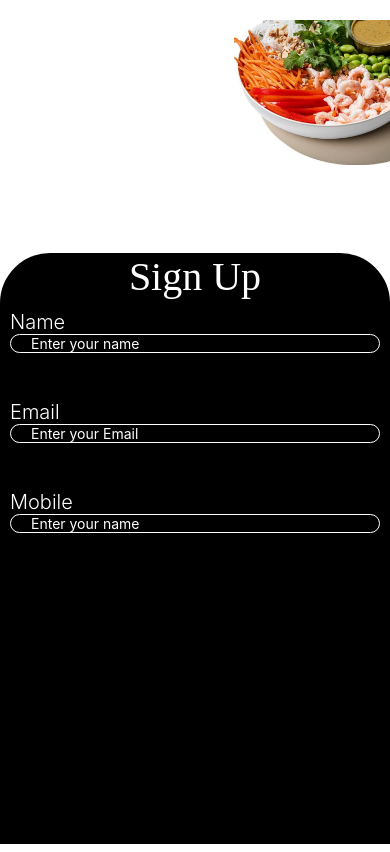
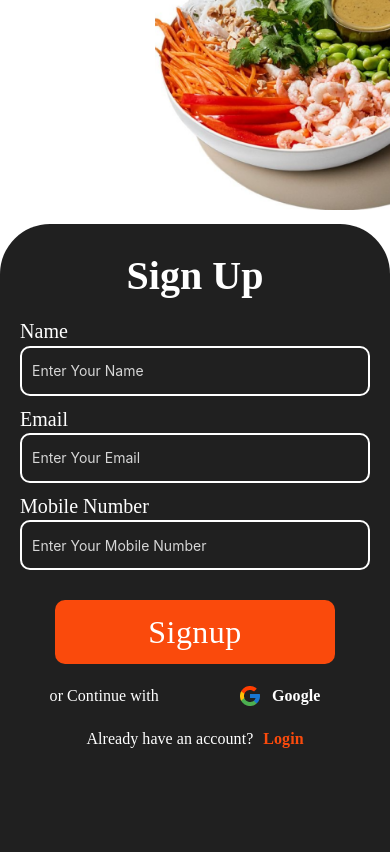
Before and after one commit to meAasifAli/food_delivery, a React Native app: screen /signup in a window 390 px wide. Built offline with nearby package versions, Linux system fonts and the light colour scheme.

Commit message:
feat:added login and signup

```diff
--- a/components/Button.jsx
+++ b/components/Button.jsx
@@ -7,28 +7,33 @@ const Button = ({ title, onHandlePress }) => {
     return (
         <TouchableOpacity
             onPress={onHandlePress}
-            style={{
+            style={styles.container}>
+            <Text style={styles.text}>{title}</Text>
+        </TouchableOpacity>
+    )
+}
+
+export default Button
+
+const styles = StyleSheet.create({
+    container: {
         backgroundColor: "#FA4A0C",
         height: height * (64 / height),
         width: width * (280 / width),
         borderRadius: 10,
         display: "flex",
         justifyContent: "center",
-                alignItems: "center"
-            }}>
-            <Text style={{
+        alignItems: "center",
+        marginHorizontal: "auto",
+        marginTop: 20
+    },
+    text: {
         color: "#fff",
-                fontFamily: "Open-Sans",
+        fontFamily: "OpenSans-Regular",
         fontWeight: "400",
         fontSize: 32,
         lineHeight: 43,
         letterSpacing: 0.43,
         textAlign: "center"
-            }}>{title}</Text>
-        </TouchableOpacity>
-    )
     }
-
-export default Button
-
-const styles = StyleSheet.create({})
+})
--- /dev/null
+++ b/components/CustomLink.jsx
@@ -0,0 +1,21 @@
+import { StyleSheet, Text, View } from 'react-native'
+import React from 'react'
+import { Link } from '@react-navigation/native'
+
+const CustomLink = ({ href, size, color, lh, ls, fw, ff, maxW, title }) => {
+    return (
+        <Link style={{
+            fontSize: size,
+            color: color,
+            lineHeight: lh,
+            letterSpacing: ls,
+            fontWeight: fw,
+            fontFamily: ff,
+            maxWidth: maxW
+        }} to={{ screen: href }} >{title}</Link>
+    )
+}
+
+export default CustomLink
+
+const styles = StyleSheet.create({})
--- /dev/null
+++ b/components/InputField.jsx
@@ -0,0 +1,56 @@
+import { Dimensions, Keyboard, KeyboardAvoidingView, Platform, StyleSheet, Text, TextInput, TouchableWithoutFeedback, View } from 'react-native'
+import React from 'react'
+
+const { width, height } = Dimensions.get("window")
+
+const InputField = ({ label, placeholder, secure, type }) => {
+    return (
+        <KeyboardAvoidingView behavior={Platform.OS === "ios" ? "padding" : "height"} style={styles.inputContainer}>
+            <TouchableWithoutFeedback onPress={Keyboard.dismiss}>
+                <View>
+                    <Text style={styles.label}>
+                        {label}
+                    </Text>
+                    <TextInput
+                        keyboardType={type}
+                        placeholder={placeholder}
+                        placeholderTextColor={"#D6D6D6"}
+                        secureTextEntry={secure}
+                        style={styles.input}
+                    />
+                </View>
+            </TouchableWithoutFeedback>
+        </KeyboardAvoidingView>
+    )
+}
+
+export default InputField
+
+const styles = StyleSheet.create({
+    inputContainer: {
+        display: "flex",
+        flexDirection: "column",
+        justifyContent: "flex-start",
+        gap: 2,
+        marginBottom: 10
+    },
+    label: {
+        marginLeft: 10,
+        color: "#fff",
+        fontFamily: "OpenSans-Regular",
+        fontWeight: "300",
+        fontSize: 20,
+        lineHeight: 27.24,
+        letterSpacing: 0.05
+    },
+    input: {
+        height: height * (50 / height),
+        width: width * (350 / width),
+        margin: "auto",
+        borderWidth: 2,
+        borderColor: "#fff",
+        borderRadius: 10,
+        paddingLeft: 10,
+        color: "#fff"
+    }
+})
--- /dev/null
+++ b/components/Typography.jsx
@@ -0,0 +1,24 @@
+import { StyleSheet, Text, View } from 'react-native'
+import React from 'react'
+
+const Typography = ({ title, size, color, lh, ls, fw, ff, maxW, ta, mv, mh }) => {
+    return (
+        <Text style={{
+            fontSize: size,
+            color: color,
+            lineHeight: lh,
+            letterSpacing: ls,
+            fontWeight: fw,
+            fontFamily: ff,
+            maxWidth: maxW,
+            textAlign: ta,
+            marginVertical: mv,
+            marginHorizontal: mh
+
+        }}>{title}</Text>
+    )
+}
+
+export default Typography
+
+const styles = StyleSheet.create({})
--- a/screens/landing.jsx
+++ b/screens/landing.jsx
@@ -18,7 +18,7 @@ const LandingPage = () => {
           Order, Eat, Repeat!</Text>
       </View>
       <View style={styles.bottomContainer}>
-        <Button title={"Get Started"} />
+        <Button onHandlePress={() => navigation.navigate("signup")} title={"Get Started"} />
       </View>
     </View>
   );
@@ -47,7 +47,7 @@ const styles = StyleSheet.create({
   },
   primaryHeading: {
     color: "#FA4A0C",
-    fontFamily: "Open-Sans",
+    fontFamily: "OpenSans-Regular",
     fontWeight: "700",
     fontSize: 48,
     lineHeight: 65,
@@ -56,7 +56,7 @@ const styles = StyleSheet.create({
   },
   secondaryHeading: {
     color: "#00030F",
-    fontFamily: "Open-Sans",
+    fontFamily: "OpenSans-Regular",
     fontWeight: "400",
     fontSize: 16,
     lineHeight: 25,
--- a/screens/signin.jsx
+++ b/screens/signin.jsx
@@ -1,14 +1,173 @@
-import { StyleSheet, Text, View } from 'react-native'
-import React from 'react'
+import {
+  StyleSheet,
+  View,
+  Dimensions,
+  Image,
+} from 'react-native';
+import React from 'react';
+import InputField from '../components/InputField';
+import Button from '../components/Button';
+import Typography from '../components/Typography';
+import CustomLink from '../components/CustomLink';
+const { width, height } = Dimensions.get('window');
 
-const SigninScreen= () => {
+const SigninScreen = () => {
   return (
-    <View>
-      <Text>signin</Text>
+    <View style={styles.container}>
+      <View style={styles.imgWrapper}>
+        <Image style={styles.img} source={require("../assets/images/bg.png")} />
+      </View>
+      <View
+        style={styles.formContainer}
+      >
+        <Typography
+          title={"Sign In"}
+          color="#fff"
+          ff="OpenSans-Regular"
+          fw={700}
+          size={40}
+          lh={54.47}
+          ls={0.05}
+          ta={"center"}
+          mv={16}
+        />
+
+        <View
+          style={{
+            marginVertical: 16
+          }}
+        >
+          <Typography
+            title={"Feast on convenience,"}
+            color="#fff"
+            ff="OpenSans-Regular"
+            fw={300}
+            size={20}
+            lh={27.24}
+            ls={0.05}
+            ta={"center"}
+            maxW={364}
+            mh={"auto"}
+
+          />
+          <Typography
+            title={"Login to indulge in culinary delights!"}
+            color="#fff"
+            ff="OpenSans-Regular"
+            fw={300}
+            size={20}
+            lh={27.24}
+            ls={0.05}
+            ta={"center"}
+            maxW={364}
+            mh={"auto"}
+
+          />
+        </View>
+
+        <InputField type={"numeric"} label={"Mobile Number"} placeholder={"Enter Your Mobile Number"} />
+        <Button title={"Signin"} />
+        <View style={styles.optionContainer}>
+          <View>
+            <Typography
+              title={"or Continue with"}
+              size={16}
+              lh={21.79}
+              ls={0.05}
+              fw={400}
+              ff={"OpenSans-Regular"}
+              color={"#fff"}
+            />
+          </View>
+          <View style={styles.googleWrapper}>
+            <Image source={require("../assets/images/google.png")} />
+            <Typography
+              title={"Google"}
+              size={16}
+              lh={18.05}
+              ls={0.05}
+              fw={700}
+              ff={"OpenSans-Regular"}
+              color={"#fff"}
+            />
+          </View>
+        </View>
+        <View style={styles.navWrapper}>
+          <Typography
+            title={"Doesn't have an account?"}
+            size={16}
+            lh={21.79}
+            ls={0.05}
+            fw={400}
+            ff={"OpenSans-Regular"}
+            color={"#fff"}
+          />
+          <CustomLink title={"Signup"} href={"signup"} size={16}
+            lh={21.79}
+
+            ls={0.05}
+            fw={700}
+            ff={"OpenSans-Regular"}
+            color={"#FA4A0C"} />
+        </View>
+      </View>
     </View>
-  )
-}
+  );
+};
 
-export default SigninScreen
+export default SigninScreen;
 
-const styles = StyleSheet.create({})
+const styles = StyleSheet.create({
+  container: {
+    flex: 1,
+    backgroundColor: '#fff',
+    position: "relative"
+  },
+  imgWrapper: {
+    position: "absolute",
+    top: -40,
+    right: 0,
+
+  },
+  img: {
+    height: height * (282 / height),
+    width: width * (235 / width),
+    resizeMode: "contain"
+  },
+  formContainer: {
+    backgroundColor: "#202020",
+    height: height * (628 / height),
+    width: width * 1,
+    marginTop: height * (224 / height),
+    borderTopRightRadius: 50,
+    borderTopLeftRadius: 50,
+    padding: 10,
+
+
+  },
+  optionContainer: {
+    display: "flex",
+    justifyContent: "space-around",
+    flexDirection: "row",
+    alignItems: "center",
+    maxWidth: width * (350 / width),
+    marginVertical: 20,
+    // marginHorizontal: "auto"
+  },
+  googleWrapper: {
+    display: "flex",
+    flexDirection: "row",
+    alignItems: "center",
+    gap: 10,
+    justifyContent: "flex-start"
+  },
+  navWrapper: {
+    display: "flex",
+    flexDirection: "row",
+    justifyContent: "center",
+    alignItems: "center",
+    gap: 10,
+    flex: 0.9
+  }
+
+});
--- a/screens/signup.jsx
+++ b/screens/signup.jsx
@@ -1,45 +1,78 @@
 import {
   StyleSheet,
+  View,
+  Dimensions,
+  Image,
   Text,
-  View,
-  Image,
-  Dimensions,
-  TextInput,
 } from 'react-native';
 import React from 'react';
-const {width, height} = Dimensions.get('window');
+import InputField from '../components/InputField';
+import Button from '../components/Button';
+import Typography from '../components/Typography';
+import CustomLink from '../components/CustomLink';
+const { width, height } = Dimensions.get('window');
 
 const SignUpScreen = () => {
   return (
     <View style={styles.container}>
-      <Image source={require('../assets/images/bg.png')} style={styles.image} />
-      <View style={styles.bodycontainer}>
-        <Text style={styles.sigup}>Sign Up</Text>
-        <View style={styles.inputcontainer}>
-          <Text style={styles.inputtext}>Name</Text>
-          <TextInput
-            placeholder="Enter your name"
-            placeholderTextColor={'#FFFFFF'}
-            style={styles.inputbox}
+      <View style={styles.imgWrapper}>
+        <Image style={styles.img} source={require("../assets/images/bg.png")} />
+      </View>
+      <View
+        style={styles.formContainer}
+      >
+        <Text
+          style={styles.formHeading}
+        >Sign Up</Text>
+        <InputField label={"Name"} placeholder={"Enter Your Name"} />
+        <InputField label={"Email"} placeholder={"Enter Your Email"} />
+        <InputField type={"numeric"} label={"Mobile Number"} placeholder={"Enter Your Mobile Number"} />
+        <Button title={"Signup"} />
+        <View style={styles.optionContainer}>
+          <View>
+            <Typography
+              title={"or Continue with"}
+              size={16}
+              lh={21.79}
+              ls={0.05}
+              fw={400}
+              ff={"OpenSans-Regular"}
+              color={"#fff"}
+            />
+          </View>
+          <View style={styles.googleWrapper}>
+            <Image source={require("../assets/images/google.png")} />
+            <Typography
+              title={"Google"}
+              size={16}
+              lh={18.05}
+              ls={0.05}
+              fw={700}
+              ff={"OpenSans-Regular"}
+              color={"#fff"}
+            />
+          </View>
+        </View>
+        <View style={styles.navWrapper}>
+          <Typography
+            title={"Already have an account?"}
+            size={16}
+            lh={21.79}
+            ls={0.05}
+            fw={400}
+            ff={"OpenSans-Regular"}
+            color={"#fff"}
           />
-        </View>
-        <View style={styles.inputcontainer}>
-          <Text style={styles.inputtext}>Email</Text>
-          <TextInput
-            placeholder="Enter your Email"
-            placeholderTextColor={'#FFFFFF'}
-            style={styles.inputbox}
-          />
-        </View>
-        <View style={styles.inputcontainer}>
-          <Text style={styles.inputtext}>Mobile</Text>
-          <TextInput
-            placeholder="Enter your name"
-            placeholderTextColor={'#FFFFFF'}
-            style={styles.inputbox}
-          />
+          <CustomLink title={"Login"} href={"signin"} size={16}
+            lh={21.79}
+
+            ls={0.05}
+            fw={700}
+            ff={"OpenSans-Regular"}
+            color={"#FA4A0C"} />
         </View>
       </View>
+
     </View>
   );
 };
@@ -49,47 +82,62 @@ export default SignUpScreen;
 const styles = StyleSheet.create({
   container: {
     flex: 1,
-    backgroundColor: 'white',
+    backgroundColor: '#fff',
+    position: "relative"
   },
-  image: {
-    width: width * 0.4,
-    height: height * 0.22,
-    resizeMode: 'contain',
-    position: 'absolute',
+  imgWrapper: {
+    position: "absolute",
+    top: -40,
     right: 0,
+
   },
-  bodycontainer: {
-    height: height * 0.7,
-    width: width,
-    backgroundColor: 'black',
-    position: 'absolute',
-    bottom: 0,
+  img: {
+    height: height * (282 / height),
+    width: width * (235 / width),
+    resizeMode: "contain"
+  },
+  formContainer: {
+    backgroundColor: "#202020",
+    height: height * (628 / height),
+    width: width * 1,
+    marginTop: height * (224 / height),
     borderTopRightRadius: 50,
     borderTopLeftRadius: 50,
+    padding: 10
+
   },
-  sigup: {
-    color: 'white',
+  formHeading: {
+    color: "#fff",
+    fontFamily: "OpenSans-Regular",
+    fontWeight: "700",
     fontSize: 40,
-    fontFamily: 'OpenSans-Bold',
-    textAlign: 'center',
+    lineHeight: 54.47,
+    letterSpacing: 0.05,
+    textAlign: "center",
+    marginVertical: 15
   },
-  inputcontainer: {
-    width: '100%',
-    height: 90,
+  optionContainer: {
+    display: "flex",
+    justifyContent: "space-around",
+    flexDirection: "row",
+    alignItems: "center",
+    maxWidth: width * (350 / width),
+    marginVertical: 20,
+    // marginHorizontal: "auto"
+  },
+  googleWrapper: {
+    display: "flex",
+    flexDirection: "row",
+    alignItems: "center",
+    gap: 10,
+    justifyContent: "flex-start"
+  },
+  navWrapper: {
+    display: "flex",
+    flexDirection: "row",
+    justifyContent: "center",
+    alignItems: "center",
+    gap: 10
+  }
 
-    borderColor: 'white',
-    padding: 10,
-  },
-  inputtext: {
-    color: '#FFFFFF',
-    fontSize: 20,
-    fontWeight: '300',
-  },
-  inputbox: {
-    borderWidth: 1,
-    borderColor: '#FFFFFF',
-    borderRadius: 10,
-    color: '#FFFFFF',
-    paddingLeft: 20,
-  },
 });
```
Also changed, not shown: assets/images/google.png (added), 41 other files (tests, documents, lock files or other folders). Lines whose indentation alone changed are shown as unchanged.
